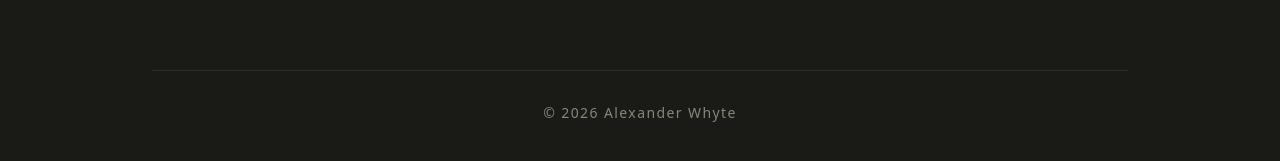
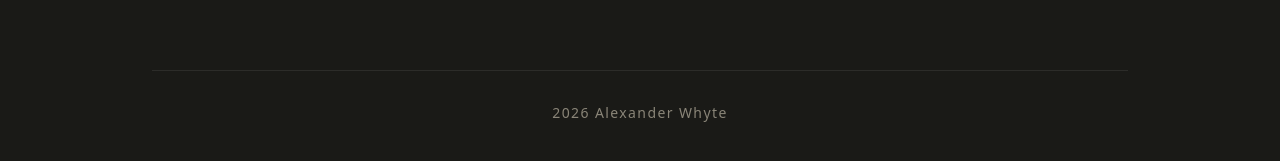
Before and after one commit to Jikiya11/portfolio, a Next.js app: page / in a window 1280 px wide. Shown: the part 3932-4093 px from the top of the page. Built offline with nearby package versions, Linux system fonts and the light colour scheme.

Commit message:
Removed symbol in contact component

```diff
--- a/src/components/Contact.tsx
+++ b/src/components/Contact.tsx
@@ -83,7 +83,7 @@ export default function Contact() {
         </FadeUp>
 
         <div className="mt-20 pt-8 border-t border-white/8 text-charcoal-muted text-sm tracking-widest">
-          © 2026 Alexander Whyte
+          2026 Alexander Whyte
         </div>
       </div>
     </section>
```
